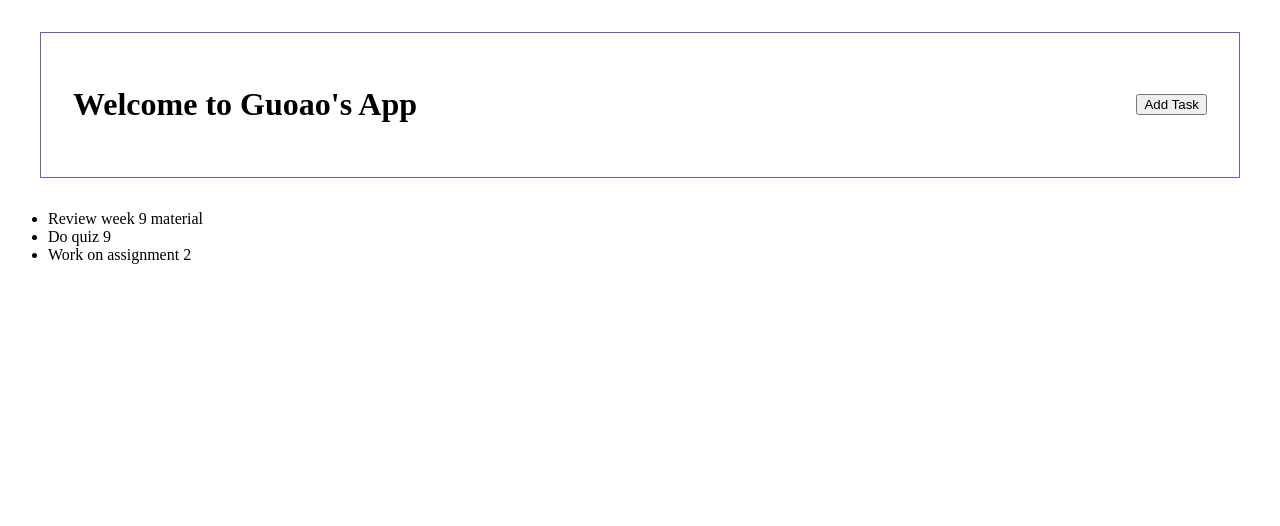
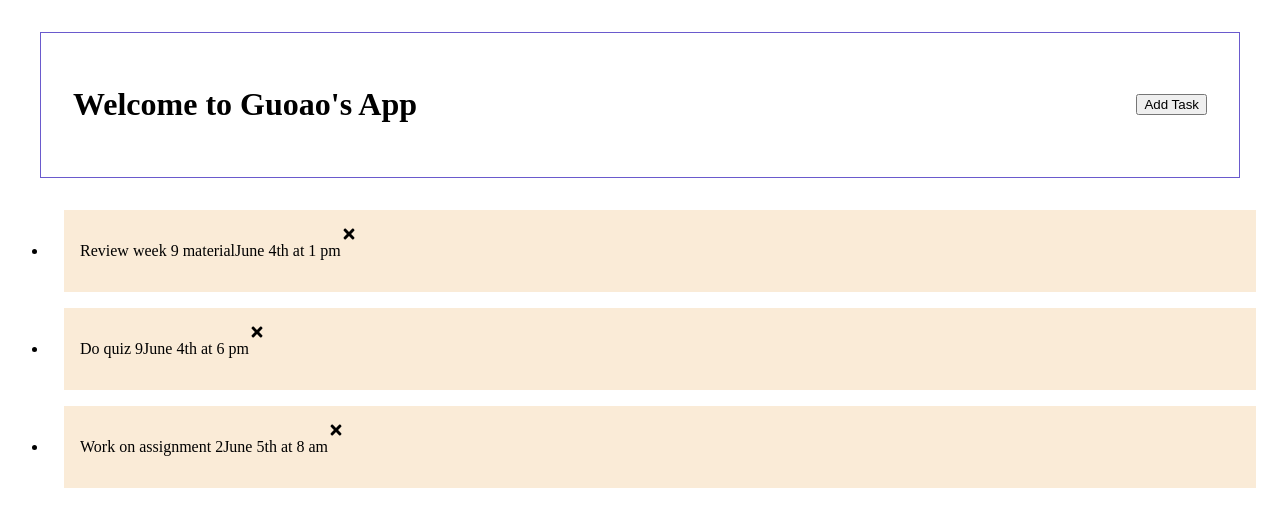
Before and after one commit to ryangawei/cs5610, a React (Create React App) app in the folder week9/app/: page / in a window 1280 px wide. Shown: the top 526 px of the page. Built offline with nearby package versions, Linux system fonts and the light colour scheme.

Commit message:
Week 9: React elements, pass information between parents and children

```diff
--- a/week9/app/package.json
+++ b/week9/app/package.json
@@ -8,6 +8,7 @@
     "@testing-library/user-event": "^13.5.0",
     "react": "^18.2.0",
     "react-dom": "^18.2.0",
+    "react-icons": "^4.6.0",
     "react-scripts": "5.0.1",
     "web-vitals": "^2.1.4"
   },
--- a/week9/app/src/App.js
+++ b/week9/app/src/App.js
@@ -1,34 +1,16 @@
 import Header from "./components/Header";
-
-function addLi(task) {
-}
+import TaskList from "./components/TaskList";
 
 function App() {
   const appName = "Guoao's App";
 
-  const tasks = [
-    {
-      id: 1,
-      title: "Review week 9 material",
-      date: "June 4th at 1 pm",
-    },
-    {
-      id: 2,
-      title: "Do quiz 9",
-      date: "June 4th at 6 pm",
-    },
-    {
-      id: 3,
-      title: "Work on assignment 2",
-      date: "June 5th at 8 am",
-    },
-  ];
+
 
   return (
     <div className="App">
       <Header name={appName} />
       <ul>
-        {tasks.map((item) => { return <li>{item.title}</li>; })}
+        <TaskList />
       </ul>
     </div>
   );
--- /dev/null
+++ b/week9/app/src/components/Task.js
@@ -0,0 +1,19 @@
+import React from 'react'
+import { FaTimes } from "react-icons/fa";
+
+export default function Task({ task, deleteHandler }) {
+  return (
+    <li key={task.id}>
+      <div className='taskContainer'>
+
+        <div className='iconNameContainer'>
+          <p>{task.title}</p>
+          <p>{task.date}</p>
+          <FaTimes onClick={() => deleteHandler(task.id)}/>
+        </div>
+
+      </div>
+    </li>
+
+  )
+}
--- /dev/null
+++ b/week9/app/src/components/TaskList.js
@@ -0,0 +1,35 @@
+import { useState } from "react";
+import Task from "./Task";
+
+
+function TaskList() {
+  const [tasks, userTasks] = useState([
+    {
+      id: 1,
+      title: "Review week 9 material",
+      date: "June 4th at 1 pm",
+    },
+    {
+      id: 2,
+      title: "Do quiz 9",
+      date: "June 4th at 6 pm",
+    },
+    {
+      id: 3,
+      title: "Work on assignment 2",
+      date: "June 5th at 8 am",
+    },
+  ]);
+
+  const deletePressed = (deletedId) => {
+    console.log("Clicked " + deletedId);
+  };
+
+  return (
+    <>
+      { tasks.map((item) => { return <Task key={item.id} task={item} deleteHandler={deletePressed} />; }) }
+    </>
+    );
+}
+
+export default TaskList;
--- a/week9/app/src/index.css
+++ b/week9/app/src/index.css
@@ -1,5 +1,4 @@
 .headerContainer {
-
   border: slateblue 1px solid;
   display: flex;
   justify-content: space-between;
@@ -7,3 +6,13 @@
   padding: 2em;
   margin: 2em;
 }
+
+.taskContainer {
+  background-color: antiquewhite;
+  margin: 1em;
+  padding: 1em;
+}
+
+.iconNameContainer {
+  display: flex;
+}
```
Also changed, not shown: 1 other file (tests, documents, lock files or other folders).
